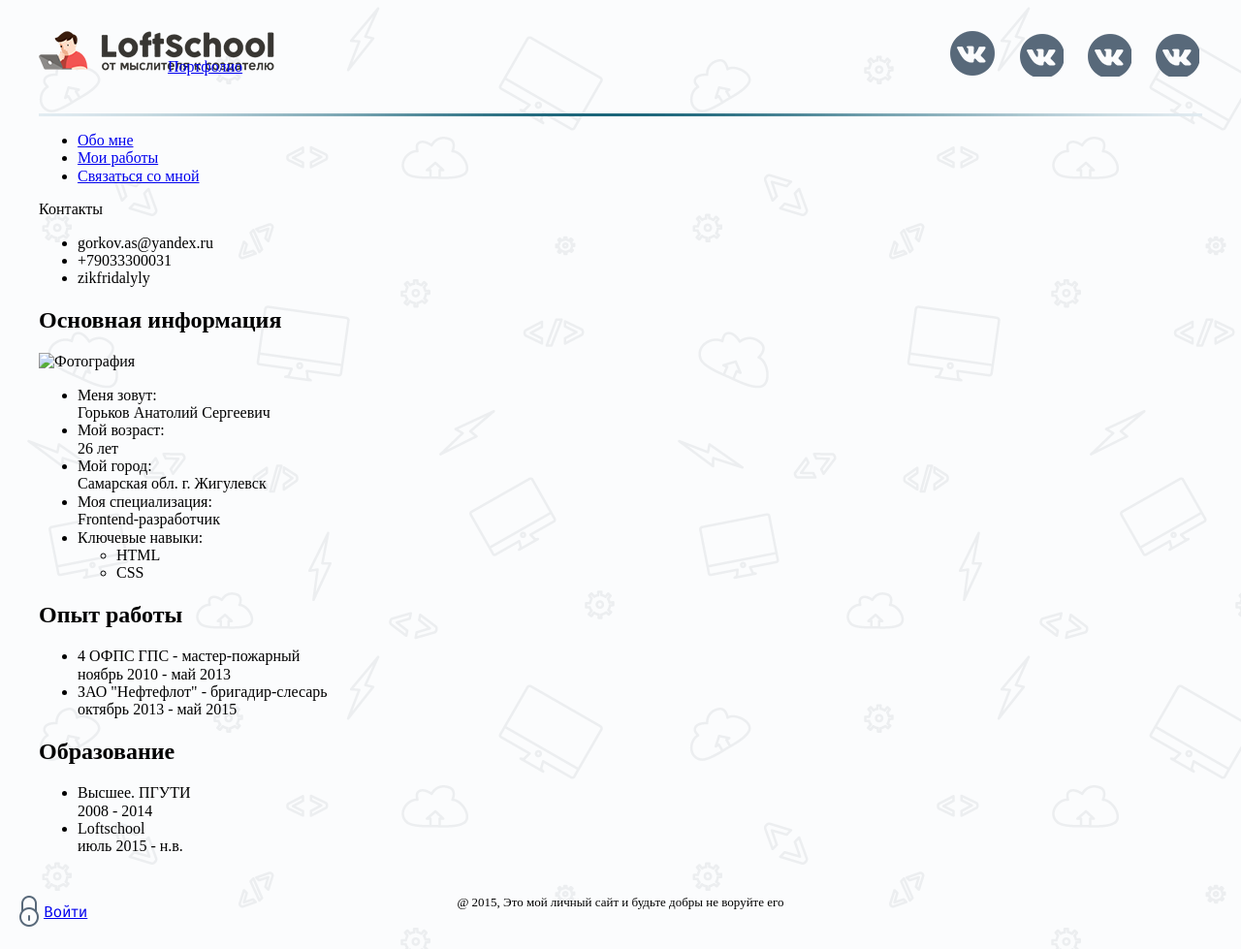
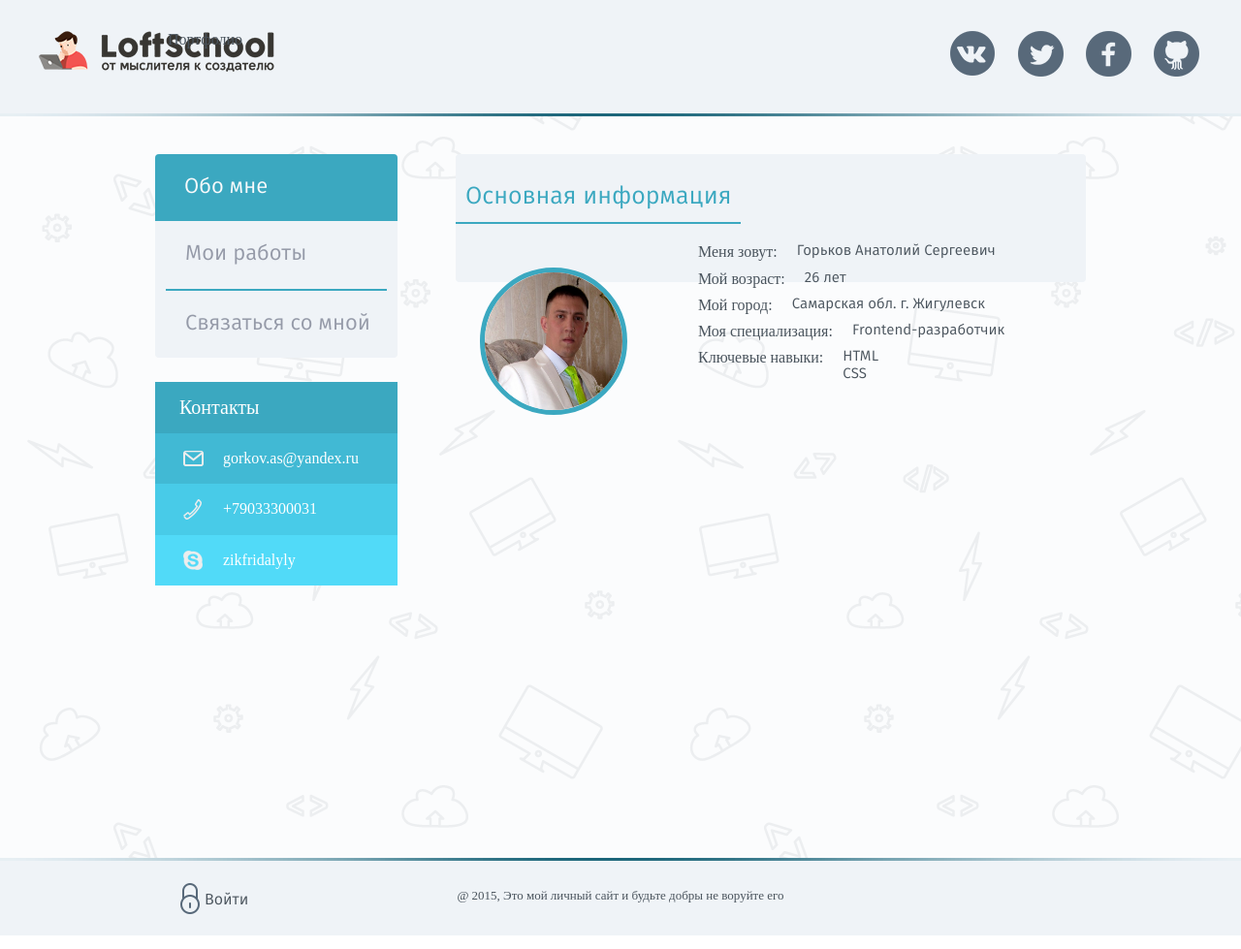
Before and after one commit to Gorkov/gor-as, a website: page src/index.html in a window 1280 px wide. Shown: the whole page at 97% size. Drawn offline with nearby package versions, Linux system fonts and the light colour scheme; a web font is replaced by a local one.

Commit message:
стилизация: меню, контакты, основная инфа

```diff
--- /dev/null
+++ b/src/css/contant.css
@@ -0,0 +1,69 @@
+/*Общий стиль для блоков контента*/
+.info{
+	background: #EFF3F7;
+	margin-bottom: 25px;
+	border-radius: 4px;
+}
+.info-header{
+	display: inline-block;
+	font-family: 'fira_sansbook';
+	font-weight: normal;
+	font-size: 25px;
+	color: #3BA8C0;
+	border-bottom: 2px #3BA8C0 solid;
+	padding: 10px 10px;
+}
+.info-body{
+	padding-bottom: 40px;
+}
+/*Конец общего стиля*/
+
+/*Основная информация*/
+
+/*Аватар*/
+.img-wrap{
+	float: left;
+	margin-top: 25px;
+	margin-left: 25px;
+}
+.avatar-wrap{
+	height: 142px;
+	width: 142px;
+	border-radius: 50% 50%;
+	overflow: hidden;
+	border: 5px solid #3ba8c0;
+}
+/*Конец аватар*/
+
+/*Информация*/
+.osnov-wrap{
+	float: right;
+	width: 400px;
+}
+.osnov-spisok{
+	list-style: none;
+	padding: 0;
+	margin: 0;
+}
+.osnov-point{
+	margin-bottom: 10px;
+}
+.kto{
+	float: left;
+	font-family: 'fira_sansmedium';
+	font-size: 16px;
+}
+.chto{
+	font-family: 'fira_sansbook';
+	font-size: 15px;
+	max-width: 218px;
+	overflow: hidden;
+	padding-left: 20px;
+}
+/*Конец информация*/
+
+/*Ключевые навыки*/
+.chto .navik-spisok{
+	padding: 0;
+	list-style: none;
+}
--- a/src/css/main.css
+++ b/src/css/main.css
@@ -4,13 +4,24 @@ html{
 body{
 	height: 100%;
 	background: url(../img/pattern.png) repeat;
+	font: 'fira_sanslight';
+	color: #4a545d;
 }
-/*прибиваем footer*/
+/*общие классы*/
+.container{
+	width: 960px;
+	margin: 0 auto;
+}
+.text-center{
+	text-align: center;
+}
+/*конец общие классы*/
+				/*прибиваем footer*/
 .wrapper{
 	position: relative;
 	min-height: 100%;
 	min-width: 970px;
-	height: auto;
+	height: auto!important;
 }
 .wrapper:after{
 	content: "";
@@ -19,22 +30,25 @@ body{
 .my-footer{
 	min-width: 970px;
 	height: 80px;
+	background: #eff3f7 url(../img/line.png) top center no-repeat;
+	color: #4a545d;
+	margin-top: 85px;
 }
-/*/прибьем footer*/
+/*Конец прибиваем footer*/
 
-.main-content{
+				/*Header*/
+.container-header{
+	max-width: 1200px;
 	min-width: 960px;
-	max-width: 1200px;
 	height: 100%;
 	margin: 0 auto;
 	position: relative;
 }
-					/*Header*/
 .my-header{
-	background: url(../img/line.png) bottom center no-repeat;
+	background: #eff3f7 url(../img/line.png) bottom center no-repeat;
 	height: 120px;
-
-					/*Логотип*/
+	position: relative;
+	margin-bottom: 39px;
 }
 .my-header .logo-link{
 	position: absolute;
@@ -42,6 +56,7 @@ body{
 	left: 0;
 }
 .my-header .logo-text{
+	position: absolute;
 	margin-left: -110px;
 }
 .my-header .soc-seti{
@@ -49,8 +64,9 @@ body{
 	position: absolute;
 	top: 32px;
 }
-					/*Социалка*/
+/*Конец Header*/
 
+				/*Социалка 1*/
 .soc-seti{
 	margin: 0;
 	padding: 0;
@@ -58,41 +74,28 @@ body{
 }
 .soc-seti .soc-icon{
 	list-style: none;
+	display: inline-block;
 	height: 47px;
 	width: 47px;
-	display: inline-block;
 	margin-left: 19px;
-
-
-
 }
 .soc-seti .soc-icon:first-child{
 	margin-left: 0;
 }
 .soc-seti .soc-point{
+	display: block;
 	height: 100%;
 	width: 100%;
-	display: block;
 	text-indent: -9999px;
 	background: url(../img/socials.png) no-repeat;
 }
-.soc-icon .soc-point.vk{background-position: -2px -3px; };
-.soc-icon .soc-point.tw{background-position: -5px -3px; };
-.soc-icon .soc-point.fb{background-position: -2px -3px; };
-.soc-icon .soc-point.gt{background-position: -2px -3px; };
-
-
-
-
-
-
-
-
+.soc-seti .soc-point.vk{background-position: -2px -3px; };
+/*Конец Социалка 1*/
 
 				/*My footer*/
 .my-footer{
-	background: url(../img/line.png) top center no-repeat;
-	font-family: 'fira_sanslight';
+	background: #eff3f7 url(../img/line.png) top center no-repeat;
+	color: #4a545d;
 }
 .my-footer .container{
 	padding-top: 25px;
@@ -101,24 +104,148 @@ body{
 .my-footer .copyright{
 	margin: 0 180px;
 	text-align: center;
+	padding-top: 7px;
 	font-size: 13px;
 }
+/*Конец My footer*/
+
+				/*Авторизация*/
 .my-footer .lock{
 	position: absolute;
-	top: 25px;
-	left: 20px;
+	top: 26px;
+	left: 26px;
 }
-				/*Войти*/
-.my-footer .lock-in{
+.lock .lock-in{
 	display: block;
 	height: 40px;
 	font-size: 16px;
 	padding-left: 25px;
 	line-height: 2.2;
+	color: #4a545d;
+	text-decoration: none;
 	background: url(../img/lock-close.png) no-repeat;
 	font-family: 'fira_sansbook';
 }
-.my-footer .lock-in:hover{
+.lock .lock-in:hover{
+	text-decoration: underline;
 	background: url(../img/lock-open.png) no-repeat;
+}
+/*Конец Авторизация*/
 
+						/*Социалка 2*/
+.soc-seti .soc-point.tw{
+	background-position: -71px -3px;
 }
+.soc-seti .soc-point.fb{
+	background-position: -140px -3px;
+}
+.soc-seti .soc-point.gt{
+	background-position: -209px -3px;
+}
+.soc-seti .soc-point:hover{
+	background-position-y: -65px;
+}
+/*Конец социалки 2*/
+
+
+
+/*a-side*/
+.my-aside{
+float: left;
+width: 250px;
+}
+/*навигация*/
+.nav{
+	overflow: hidden;
+	background: #EFF3F7;
+	border-radius: 4px;
+	margin-bottom: 25px;
+}
+.nav .nav-list{
+	list-style: none;
+	margin: 0;
+	padding: 0;
+}
+.nav .nav-spisok{
+	border-top: 2px solid #3ba8c0;
+	margin: 0 11px;
+}
+.nav .nav-spisok:first-child{
+	border-top: none;
+}
+.nav .nav-point{
+	font-family: 'fira_sansbook';
+display: block;
+font-size: 22px;
+text-decoration: none;
+color: #959aa8;
+padding: 22px 0px;
+margin-left: 20px;
+}
+.nav .nav-point:hover{
+	color: color: #3ba8c0;
+}
+/*текущий пункт*/
+.nav .nav-spisok.actual{
+	background: #3BA8C0;
+	margin: 0;
+	border-bottom: none;
+	margin-bottom: -2px;
+	padding-left: 10px;
+}
+.nav .nav-spisok.actual .nav-point{
+	color: #f9fafb;
+	font-size: 22px;
+}
+/*Конец навигация*/
+
+			/*adress*/
+.my-adress{
+	overflow: hidden;
+	border-radius: 4px;
+}
+/*зоголовок*/
+.my-adress .adress-header{
+	background: #3BA8C0;
+}
+.my-adress .adress-header-text{
+	display: block;
+	font-size: 20px;
+	padding: 15px;
+	margin-left: 10px;
+	color: white;
+}
+/* Конец зоголовок*/
+
+.my-adress .adress-spisok{
+	list-style: none;
+	margin: 0;
+	padding: 0;
+}
+.my-adress .adress-icon{
+	display: block;
+	text-decoration: none;
+	padding: 17px 0;
+	margin-left: 70px;
+	color: white;
+}
+
+.my-adress .adress-point-mail{
+	background: url(../img/mail.png) 29px no-repeat;
+	background-color: #41B9D4;
+}
+.my-adress .adress-point-phone{
+	background: url(../img/phone.png) 29px no-repeat;
+	background-color: #48CBE8;
+}
+.my-adress .adress-point-skype{
+	background: url(../img/skype.png) 29px no-repeat;
+	background-color: #51DAF8;
+}
+/*Конец adress*/
+
+/*Основной контент*/
+.change-info{
+	float: right;
+	width: 650px;
+}
--- a/src/index.html
+++ b/src/index.html
@@ -12,9 +12,9 @@
 	<!-- normalize -->
 	<link rel="stylesheet" href="bower/normalize.css">
 	<!-- CSS -->
+	<link rel="stylesheet" href="fonts/fonts.css">
 	<link rel="stylesheet" href="css/main.css">
-	<link rel="stylesheet" href="fonts/fonts.css">
-
+	<link rel="stylesheet" href="css/contant.css">
 	<!-- modernizer -->
 	<script src="bower/modernizer/modernizr.js"></script>
 </head>
@@ -31,7 +31,7 @@
 			<header class="my-header">
 				<div class="container-header">
 
-					<a href="#" class="logo-link">
+					<a class="logo-link">
 					<img src="img/logo.png" height="42" width="243" alt="logo" class="logo-img">
 					<span class="logo-text">Портфолио</span>
 					</a>
@@ -61,7 +61,7 @@
 					<!-- Меню -->
 					<nav class="nav">
 						<ul class="nav-list">
-							<li class="nav-spisok">
+							<li class="nav-spisok actual">
 							<a href="#" class="nav-point">Обо мне</a>
 							</li>
 							<li class="nav-spisok">
@@ -81,16 +81,19 @@
 
 						<ul class="adress-spisok">
 							<li class="adress-point adress-point-mail">
-								<a href="#" class="adress-icon"></a>
+								<a href="#" class="adress-icon">
 								<span class="adress-text">gorkov.as@yandex.ru</span>
+								</a>
 							</li>
 							<li class="adress-point adress-point-phone">
-								<a href="#" class="adress-icon"></a>
+								<a href="#" class="adress-icon">
 								<span class="adress-text">+79033300031</span>
+								</a>
 							</li>
-							<li class="adress-point cadres-point-skype">
-								<a href="#" class="adress-icon"></a>
+							<li class="adress-point adress-point-skype">
+								<a href="#" class="adress-icon">
 								<span class="adress-text">zikfridalyly</span>
+								</a>
 							</li>
 						</ul>
 					</adress>
@@ -108,7 +111,7 @@
 
 							<div class="img-wrap">
 								<div class="avatar-wrap">
-								<img src="#" alt="Фотография" class="avatar">
+								<img src="img/avatr.jpg" height="300" width="208" alt="Фотография" class="avatar">
 								</div>
 							</div>
 							<div class="osnov-wrap">
@@ -131,7 +134,7 @@
 									</li>
 									<li class="osnov-point clearfix">
 										<div class="kto">Ключевые навыки:</div>
-										<div class="chto navik">
+										<div class="chto">
 											<ul class="navik-spisok">
 												<li class="navik-point">HTML</li>
 												<li class="navik-point">CSS</li>
@@ -145,7 +148,7 @@
 					</section>
 					<!-- /Основная информация -->
 					<!-- Опыт работы -->
-					<section class="info">
+					<!-- <section class="info">
 						<h2 class="info-header">Опыт работы</h2>
 						<div class="info-body">
 							<ul class="info-spisok">
@@ -159,10 +162,10 @@
 								</li>
 							</ul>
 						</div>
-					</section>
+					</section> -->
 					<!-- /Опыт работы -->
 					<!-- Образование -->
-					<section class="info">
+					<!-- <section class="info">
 						<h2 class="info-header">Образование</h2>
 						<div class="info-body">
 							<ul class="info-spisok">
@@ -176,7 +179,7 @@
 								</li>
 							</ul>
 						</div>
-					</section>
+					</section> -->
 					<!-- /Образование -->
 
 				</div>
```
Also changed, not shown: src/img/avatr.jpg (added).
